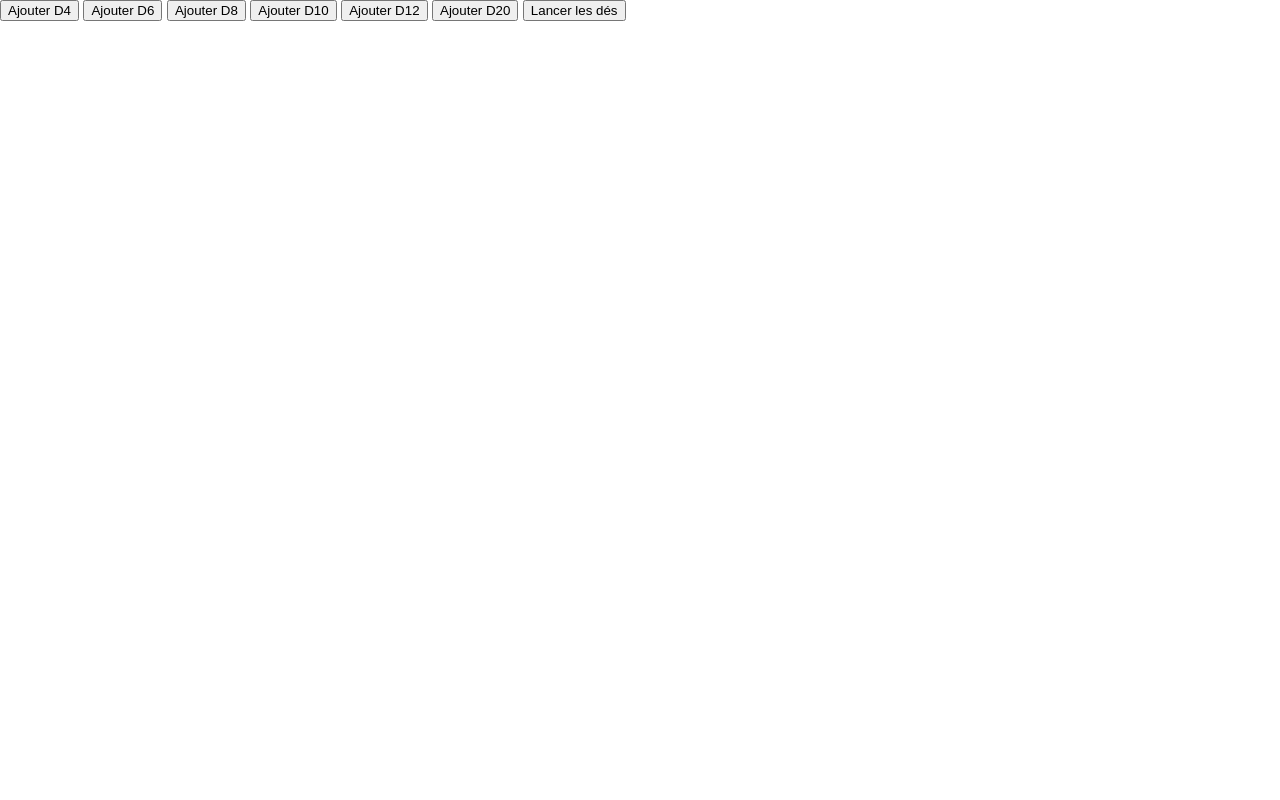
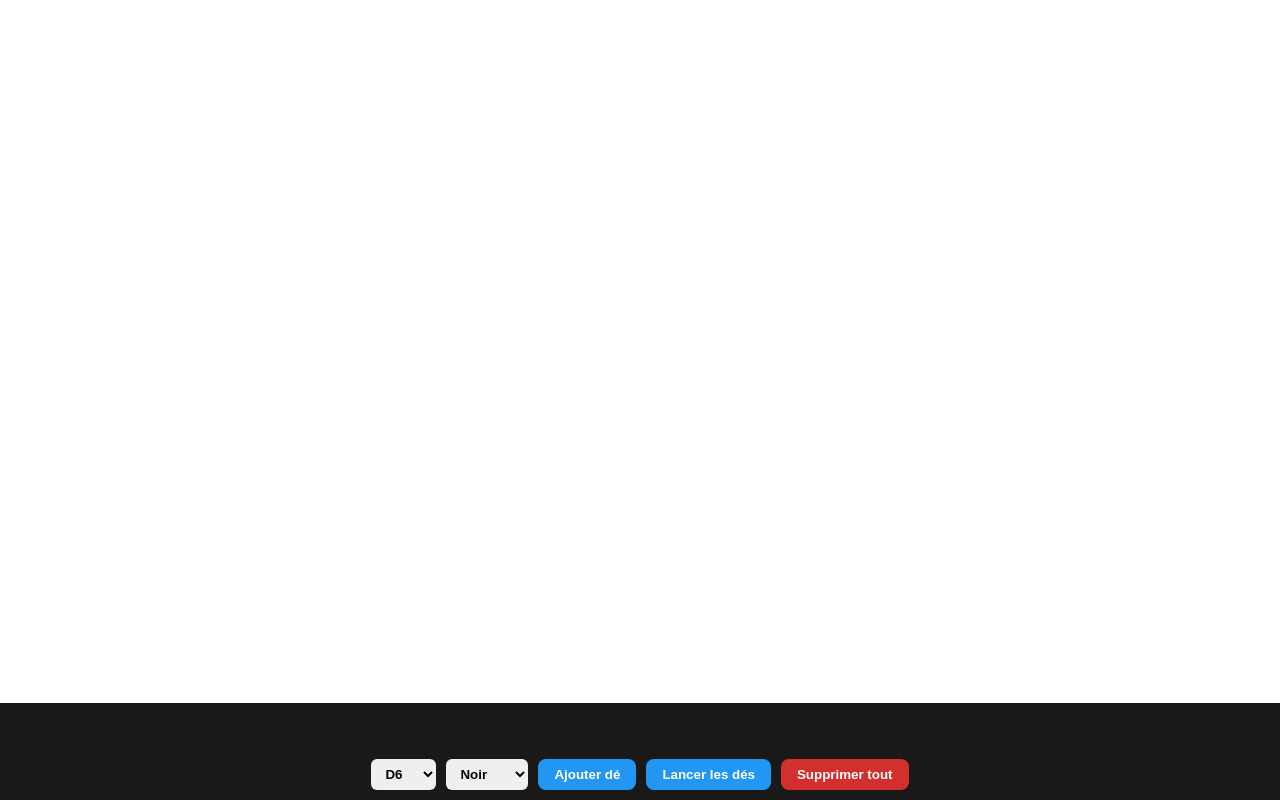
Before and after one commit to Ardalber/projet-jdr, a website: page public/zone.html in a window 1280 px wide. Drawn offline with Linux system fonts and the light colour scheme.

Commit message:
modif de zone , lancé de dé

```diff
--- a/public/zone.html
+++ b/public/zone.html
@@ -3,7 +3,7 @@
 <head>
   <meta charset="UTF-8" />
   <title>Zone de jeu</title>
-  <link rel="stylesheet" href="../css/zone.css" />
+  <link rel="stylesheet" href="css/zone.css" />
 </head>
 <body>
   <div id="top-bar">
@@ -17,25 +17,34 @@
 
   <div id="fond-image"></div>
 
-  <!-- Zone contrôles des dés fixée en bas -->
-  <div id="dice-bar">
-    <div id="dice-controls">
-      <button onclick="ajouterDe('D4')">Ajouter D4</button>
-      <button onclick="ajouterDe('D6')">Ajouter D6</button>
-      <button onclick="ajouterDe('D8')">Ajouter D8</button>
-      <button onclick="ajouterDe('D10')">Ajouter D10</button>
-      <button onclick="ajouterDe('D12')">Ajouter D12</button>
-      <button onclick="ajouterDe('D20')">Ajouter D20</button>
-      <button onclick="lancerDes()">Lancer les dés</button>
+  <!-- Zone dés fixée en bas -->
+  <div class="zone-des" id="zone-des">
+    <div id="liste-des"></div>
+
+    <div id="controls-des">
+      <select id="select-type-de">
+        <option value="D4">D4</option>
+        <option value="D6" selected>D6</option>
+        <option value="D8">D8</option>
+        <option value="D10">D10</option>
+        <option value="D12">D12</option>
+        <option value="D20">D20</option>
+      </select>
+
+      <select id="select-couleur-de">
+        <option value="noir" selected>Noir</option>
+        <option value="blanc">Blanc</option>
+        <option value="rouge">Rouge</option>
+      </select>
+
+      <button id="btn-ajouter-de">Ajouter dé</button>
+      <button id="btn-lancer-des">Lancer les dés</button>
+      <button id="btn-supprimer-tout">Supprimer tout</button>
     </div>
-
-    <ul id="liste-des"></ul>
   </div>
 
   <script src="js/zone.js"></script>
-
   <script>
-    // Afficher le bouton MJ uniquement pour le MJ
     const role = localStorage.getItem("currentRole");
     if (role === "MJ") {
       document.getElementById("btn-mj-page").style.display = "inline-block";
```
Also changed, not shown: public/css/zone.css (+1 -6 lines).
